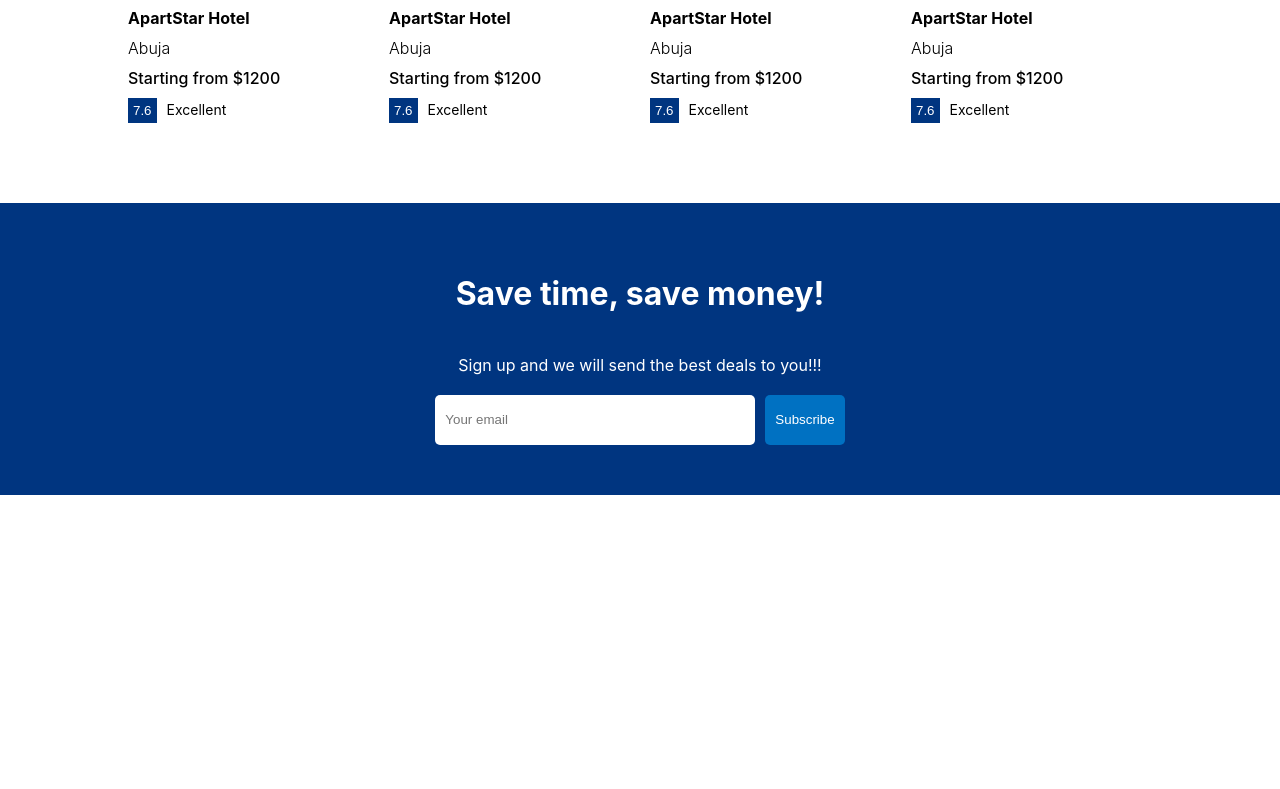
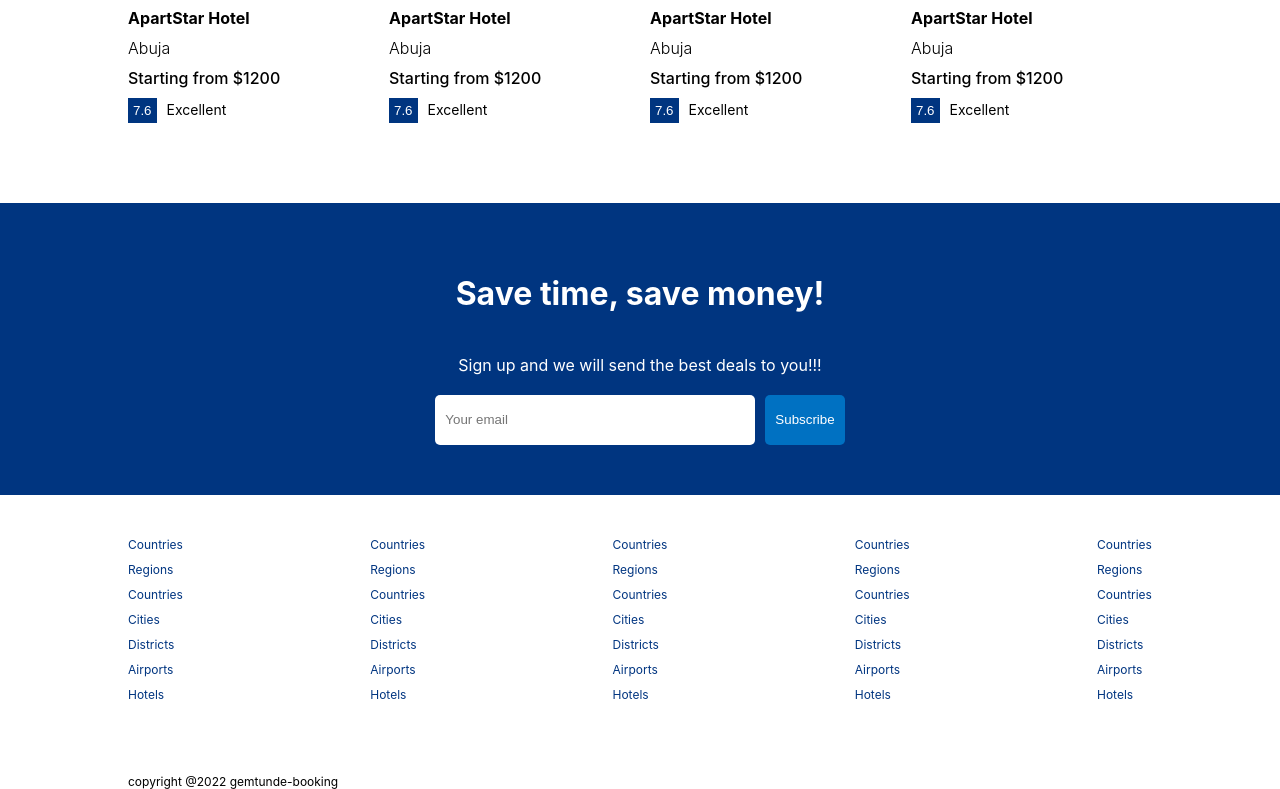
Before and after one commit to gemtunde/booking-app-landingpage, a React (Create React App) app: page / in a window 1280 px wide. Shown: the part 1277-2066 px from the top of the page. Before the commit the page ends 1772 px from the top, so only its background shows below. Built offline with nearby package versions, Linux system fonts and the light colour scheme.

Commit message:
footer component

```diff
--- /dev/null
+++ b/src/components/footer/Footer.jsx
@@ -0,0 +1,61 @@
+import React from 'react';
+import './footer.css'
+
+const Footer = () => {
+  return (
+    <div className="footer">
+        <div className="fLists">
+            <ul className="fList">
+                <li className="fListItem">Countries</li>
+                <li className="fListItem">Regions</li>
+                <li className="fListItem">Countries</li>
+                <li className="fListItem">Cities</li>
+                <li className="fListItem">Districts</li>
+                <li className="fListItem">Airports</li>
+                <li className="fListItem">Hotels</li>
+            </ul>
+            <ul className="fList">
+                <li className="fListItem">Countries</li>
+                <li className="fListItem">Regions</li>
+                <li className="fListItem">Countries</li>
+                <li className="fListItem">Cities</li>
+                <li className="fListItem">Districts</li>
+                <li className="fListItem">Airports</li>
+                <li className="fListItem">Hotels</li>
+            </ul>
+            <ul className="fList">
+                <li className="fListItem">Countries</li>
+                <li className="fListItem">Regions</li>
+                <li className="fListItem">Countries</li>
+                <li className="fListItem">Cities</li>
+                <li className="fListItem">Districts</li>
+                <li className="fListItem">Airports</li>
+                <li className="fListItem">Hotels</li>
+            </ul>
+            <ul className="fList">
+                <li className="fListItem">Countries</li>
+                <li className="fListItem">Regions</li>
+                <li className="fListItem">Countries</li>
+                <li className="fListItem">Cities</li>
+                <li className="fListItem">Districts</li>
+                <li className="fListItem">Airports</li>
+                <li className="fListItem">Hotels</li>
+            </ul>
+            <ul className="fList">
+                <li className="fListItem">Countries</li>
+                <li className="fListItem">Regions</li>
+                <li className="fListItem">Countries</li>
+                <li className="fListItem">Cities</li>
+                <li className="fListItem">Districts</li>
+                <li className="fListItem">Airports</li>
+                <li className="fListItem">Hotels</li>
+            </ul>
+        </div>
+        <div className="fText">
+            copyright @2022 gemtunde-booking
+        </div>
+    </div>
+  )
+}
+
+export default Footer
--- /dev/null
+++ b/src/components/footer/footer.css
@@ -0,0 +1,21 @@
+.footer{
+    width: 100%;
+    max-width: 1024px;
+    font-size: 12px;
+}
+.fLists{
+    display: flex;
+    width: 100%;
+    justify-content: space-between;
+    margin-bottom: 50px;
+}
+.fList{
+    list-style: none;
+    padding: 0;
+}
+
+.fListItem{
+    margin-bottom: 10px;
+    color: #003580;
+    cursor: pointer;
+}
--- a/src/pages/home/Home.jsx
+++ b/src/pages/home/Home.jsx
@@ -1,6 +1,7 @@
 import React from 'react'
 import Featured from '../../components/featured/Featured'
 import FeaturedProperties from '../../components/featuredproperties/FeaturedProperties';
+import Footer from '../../components/footer/Footer';
 import Header from '../../components/header/Header'
 import MailList from '../../components/mailList/MailList';
 import Navbar from '../../components/navbar/Navbar'
@@ -18,6 +19,7 @@
           <h1 className="homeTitle">  Homes guest love</h1>
             <FeaturedProperties />
             <MailList />
+            <Footer />
       </div>
     </>
   )
```
